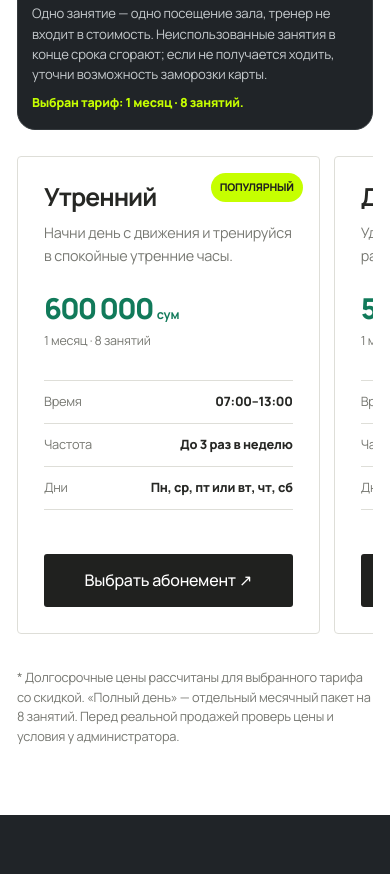
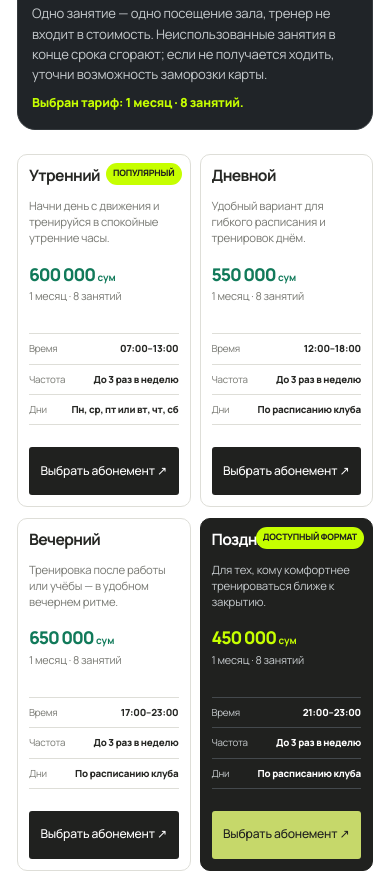
Before and after one commit to kristina878/pulse-gym, a plain HTML site: page abonementy.html in a window 390 px wide. Shown: the part 883-1757 px from the top of the page. Drawn offline with Linux system fonts and the light colour scheme.

Commit message:
Update abonementy.html

```diff
--- a/abonementy.html
+++ b/abonementy.html
@@ -999,4 +999,36 @@ const menuToggle=document.getElementById('menuToggle');const navLinks=document.g
   update(LANGS.includes(saved)?saved:'ru');
 })();
 </script>
+<style id="pulse-mobile-memberships-grid-v2">
+@media(max-width:760px){
+  .membership-grid{
+    display:grid!important;
+    grid-template-columns:repeat(2,minmax(0,1fr))!important;
+    grid-auto-flow:row!important;grid-auto-columns:auto!important;
+    overflow:visible!important;overflow-x:visible!important;overflow-y:visible!important;
+    gap:14px 12px!important;padding:0 0 14px!important;
+    scroll-snap-type:none!important;
+  }
+  .membership-grid>.membership-card{width:auto!important;min-width:0!important;scroll-snap-align:none!important;}
+  .membership-card{padding:14px!important;border-radius:10px!important;}
+  .membership-card h2{font-size:1.08rem!important;line-height:1.15!important;margin:0 0 7px!important;}
+  .membership-card p{font-size:.76rem!important;line-height:1.42!important;margin:7px 0!important;}
+  .membership-price{font-size:clamp(1.05rem,4.5vw,1.45rem)!important;line-height:1.15!important;margin:10px 0 5px!important;}
+  .membership-price small{font-size:.62rem!important;}
+  .membership-term{font-size:.68rem!important;line-height:1.35!important;}
+  .membership-detail{gap:5px!important;padding:8px 0!important;}
+  .membership-detail span,.membership-detail strong{font-size:.67rem!important;line-height:1.35!important;}
+  .membership-card .btn,.membership-card a{font-size:.76rem!important;padding:11px 8px!important;white-space:normal!important;}
+  .membership-tag{font-size:.55rem!important;padding:4px 7px!important;right:8px!important;top:8px!important;}
+  .membership-card.featured{transform:none!important;}
+}
+@media(max-width:390px){
+  .membership-grid{gap:11px 9px!important;}
+  .membership-card{padding:11px!important;}
+  .membership-card h2{font-size:.98rem!important;}
+  .membership-card p{font-size:.71rem!important;}
+  .membership-detail span,.membership-detail strong{font-size:.61rem!important;}
+}
+</style>
+
 </body></html>
```
